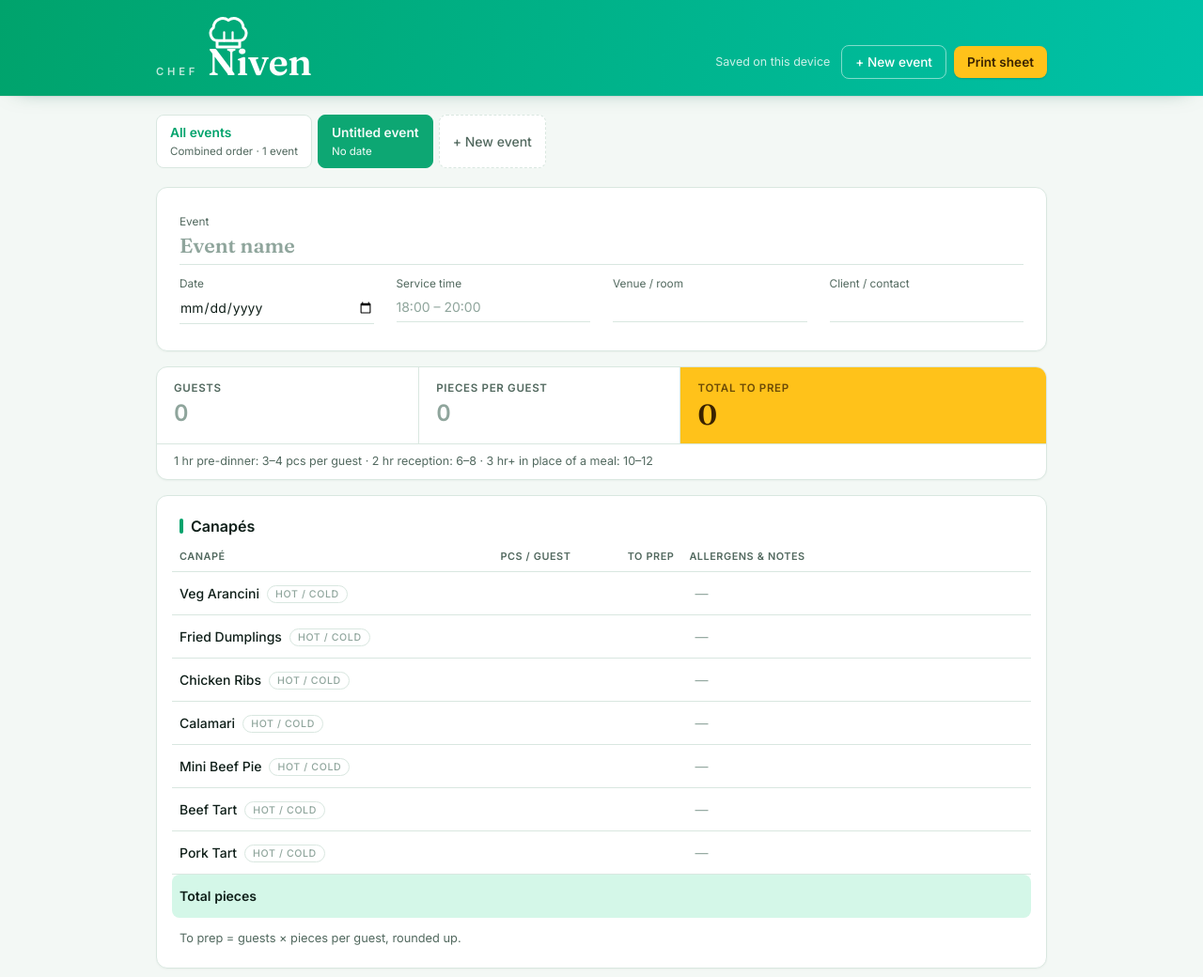
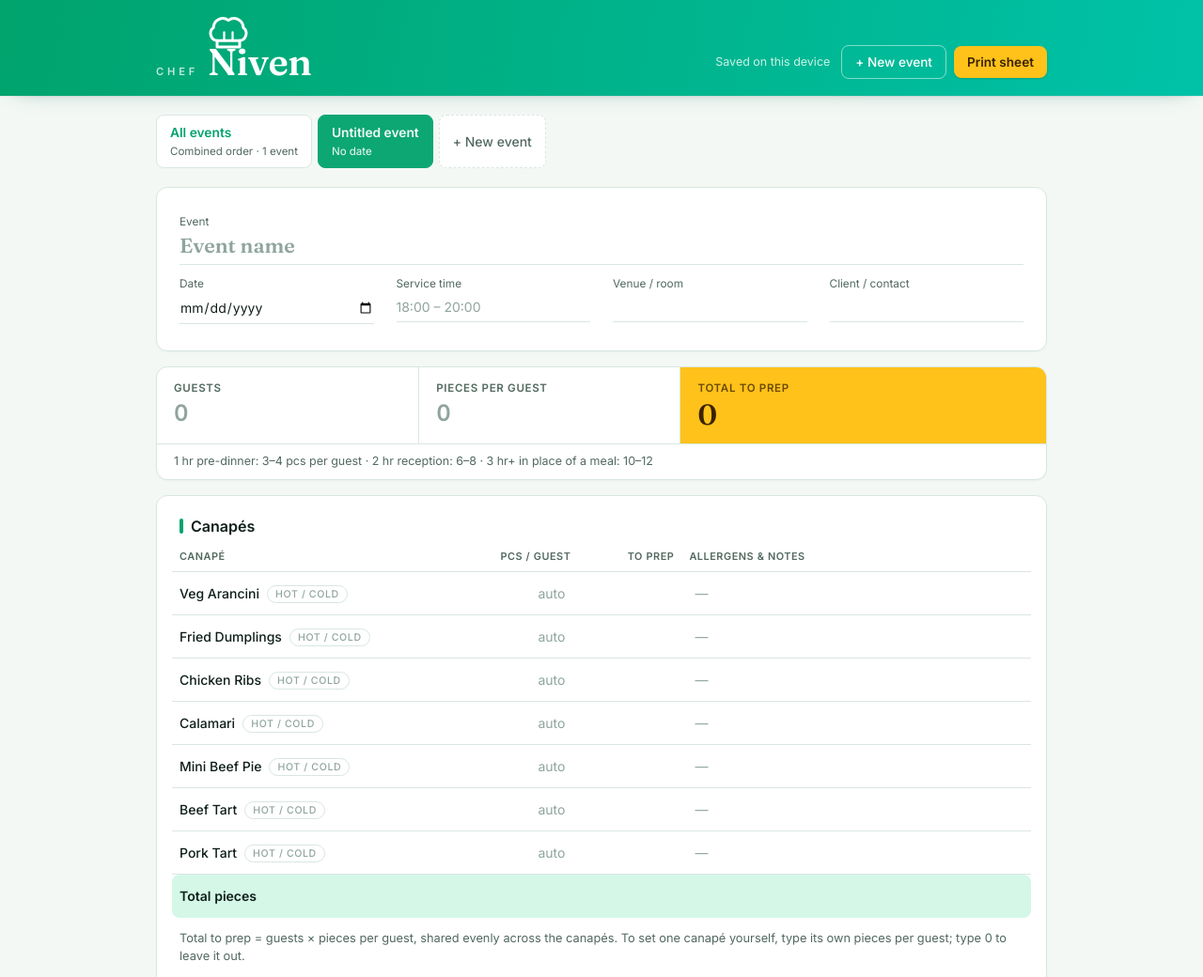
Before and after one commit to godsmacky/chef-niven, a plain HTML site: page index.html in a window 1280 px wide. Shown: the top 1040 px of the page at 94% size. Drawn offline with Linux system fonts and the light colour scheme.

Commit message:
Pieces per guest now drives the canapé quantities
Total to prep = guests × pieces per guest, shared evenly across the
canapés. A canapé's own pcs/guest overrides its share; 0 leaves it out.

Co-Authored-By: Claude Opus 5.5 <noreply@anthropic.com>
Claude-Session: https://claude.ai/code/session_0134qEnFsHoZ1F98nzKWXSSC

```diff
--- a/index.html
+++ b/index.html
@@ -272,11 +272,15 @@ const evName=e=>e.ev?.name||"Untitled event";
 /* ---------- calculations ---------- */
 function calc(e=E){
   const G=num(e.ev?.guests)||0, B=0, P=num(e.ev?.ppg);
-  const can={},tot={std:0,diet:0,buf:0,total:0};
-  CANAPES.forEach(([c])=>{const r=(e.can||{})[c]||{},pcs=num(r.pcs);
-    const stdCalc=pcs!=null&&G?Math.ceil(G*pcs):null, std=stdCalc??0, diet=0;
-    const bufCalc=null, buf=0, total=std;
-    can[c]={stdCalc,bufCalc,std,diet,buf,total};tot.std+=std;tot.diet+=diet;tot.buf+=buf;tot.total+=total;});
+  // Event total = guests × pieces per guest. A canapé with its own pcs/guest uses that;
+  // the rest of the event total is shared evenly across the other canapés (0 = leave out).
+  const can={},tot={std:0,diet:0,buf:0,total:0},target=P!=null&&G?Math.ceil(G*P):0,auto=[];let manual=0;
+  CANAPES.forEach(([c])=>{const pcs=num(((e.can||{})[c]||{}).pcs);
+    if(pcs!=null){const t=G?Math.ceil(G*pcs):0;can[c]={auto:false,total:t};manual+=t}else{can[c]={auto:true,total:0};auto.push(c)}});
+  const left=Math.max(0,target-manual),each=auto.length?Math.floor(left/auto.length):0;let extra=auto.length?left%auto.length:0;
+  auto.forEach(c=>{can[c].total=each+(extra>0?1:0);if(extra>0)extra--});
+  CANAPES.forEach(([c])=>{const r=can[c];r.std=r.total;r.diet=0;r.buf=0;tot.std+=r.total;tot.total+=r.total});
+  tot.target=target;tot.manual=manual;tot.autoCount=auto.length;
   const diet={};let dn=0,dq=0;
   DIETS.forEach(([k])=>{const r=(e.diet||{})[k]||{},n=num(r.n)||0,qCalc=n&&P?Math.ceil(n*P):null,q=num(r.qty)??qCalc??0;diet[k]={n,qCalc,q};if(activeIn(e,k)){dn+=n;dq+=q}});
   return {G,can,tot,diet,dn,dq};
@@ -316,12 +320,12 @@ function eventView(){
       <tr><th class="l">Canapé</th><th>Pcs / guest</th><th>To prep</th><th class="l">Allergens &amp; notes</th></tr>
       ${CANAPES.map(([c,n])=>{const hc=get(`can.${c}.hc`)||"";return `<tr>
         <td class="name">${n}<button class="hc" type="button" data-hc="${c}" data-v="${esc(hc)}" title="Tap to set hot or cold">${esc(hc)||"Hot / cold"}</button></td>
-        <td style="width:84px">${inp(`can.${c}.pcs`,{num:1,label:n+" pieces per guest"})}</td>
+        <td style="width:84px">${inp(`can.${c}.pcs`,{num:1,label:n+" pieces per guest",ph:"auto"})}</td>
         <td class="out" data-out="tot-${c}" style="width:110px"></td>
         <td style="min-width:170px">${inp(`can.${c}.notes`,{label:n+" allergens and notes",ph:"—"})}</td></tr>`}).join("")}
-      <tr class="sum"><td>Total pieces</td><td class="out" data-out="t-pcs"></td><td class="out" data-out="t-total"></td><td></td></tr>
+      <tr class="sum"><td>Total pieces</td><td></td><td class="out" data-out="t-total"></td><td></td></tr>
     </table></div>
-    <p class="hint" style="margin-top:12px">To prep = guests × pieces per guest, rounded up.</p>
+    <p class="hint" style="margin-top:12px">Total to prep = guests × pieces per guest, shared evenly across the canapés. To set one canapé yourself, type its own pieces per guest; type 0 to leave it out.</p>
     <p class="warnline" id="ppgCheck" hidden></p>
   </section>
   <section class="card">
@@ -404,12 +408,16 @@ const ph=(p,v)=>{const el=document.getElementById(id(p));if(el)el.placeholder=v!
 function refresh(){
   const c=calc();
   CANAPES.forEach(([k])=>out("tot-"+k,c.can[k].total));
-  out("t-pcs",CANAPES.reduce((a,[k])=>a+(num(E.can?.[k]?.pcs)||0),0));out("t-total",c.tot.total);
+  out("t-total",c.tot.total);
   DIETS.forEach(([k])=>ph(`diet.${k}.qty`,c.diet[k].qCalc));
   out("d-n",c.dn);out("d-q",c.dq);
   {const bt=document.getElementById("bigTotal"),nv=fmt(c.tot.total)||"0";if(bt.textContent!==nv){const was=bt.textContent;bt.textContent=nv;if(was&&was!=="0"||nv!=="0"){bt.classList.remove("bump");void bt.offsetWidth;bt.classList.add("bump")}}}
-  const P=num(E.ev?.ppg),sum=CANAPES.reduce((a,[k])=>a+(num(E.can?.[k]?.pcs)||0),0),el=document.getElementById("ppgCheck");
-  const bad=P&&sum&&Math.abs(P-sum)>0.01; el.hidden=!bad; if(bad)el.textContent=`Pieces per guest across the canapés add up to ${fmt(sum)}, but the event is set to ${fmt(P)}.`;
+  const el=document.getElementById("ppgCheck"),t=c.tot;
+  let msg="";
+  if(c.G&&num(E.ev?.ppg)==null&&!t.manual)msg="Enter pieces per guest above to work out the quantities.";
+  else if(t.target&&t.manual>t.target)msg=`The canapés you set yourself already need ${fmt(t.manual)} pieces, more than the event total of ${fmt(t.target)}.`;
+  else if(t.target&&!t.autoCount&&t.manual<t.target)msg=`Every canapé is set by hand and they add up to ${fmt(t.manual)}, less than the event total of ${fmt(t.target)}.`;
+  el.hidden=!msg;el.textContent=msg;
 }
 function go(to){cur=to;saveUI();render();window.scrollTo({top:0})}
 
@@ -523,7 +531,7 @@ function printEvent(ev){
   <div class="g3">${pf("Service time",e.service)}${pf("Venue / room",e.venue)}${pf("Client / contact",e.client)}</div>
   <div class="nums n3"><div><span>Guests</span><b>${v(e.guests)||"—"}</b></div><div><span>Pieces per guest</span><b>${v(e.ppg)||"—"}</b></div><div class="tt"><span>Total to prep</span><b>${nz(c.tot.total)||"—"}</b></div></div>
   <h4>Canapés</h4><table><tr><th class="l">Canapé</th><th class="l">H/C</th><th>Pcs/guest</th><th>To prep</th><th class="l">Allergens &amp; notes</th></tr>
-  ${CANAPES.map(([k,n])=>{const r=c.can[k],x=ev.can?.[k]||{};return `<tr><td class="nm">${n}</td><td>${v(x.hc)}</td><td class="n">${v(x.pcs)}</td><td class="n b">${nz(r.total)}</td><td>${v(x.notes)}</td></tr>`}).join("")}
+  ${CANAPES.map(([k,n])=>{const r=c.can[k],x=ev.can?.[k]||{};return `<tr><td class="nm">${n}</td><td>${v(x.hc)}</td><td class="n">${x.pcs!=null&&x.pcs!==""?v(x.pcs):(nz(r.total)?"auto":"")}</td><td class="n b">${nz(r.total)}</td><td>${v(x.notes)}</td></tr>`}).join("")}
   <tr class="t"><td>Total pieces</td><td></td><td></td><td class="n">${nz(c.tot.total)}</td><td></td></tr></table>
   <h4>Dietary requirements</h4>${dA.length?`<table><tr><th class="l">Requirement</th><th>Guests</th><th class="l">Replaces</th><th class="l">Alternative</th><th>Alt. qty</th><th class="l">Names / table</th></tr>
   ${dA.map(([k,a])=>{const x=ev.diet?.[k]||{};return `<tr><td class="nm">${a}</td><td class="n">${v(x.n)}</td><td>${v(x.rep)}</td><td>${v(x.alt)}</td><td class="n">${nz(c.diet[k].q)}</td><td>${v(x.notes)}</td></tr>`}).join("")}
```
